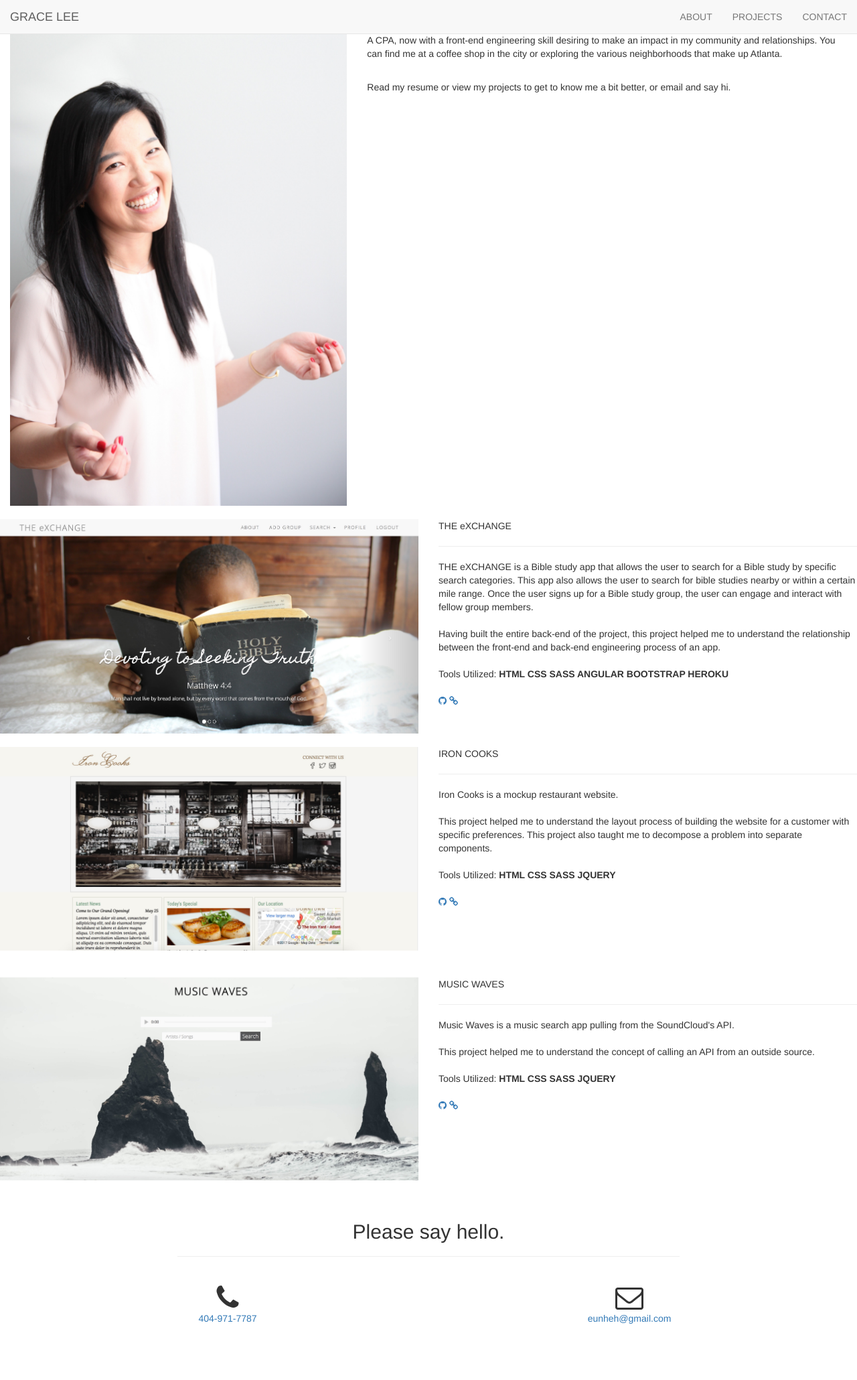
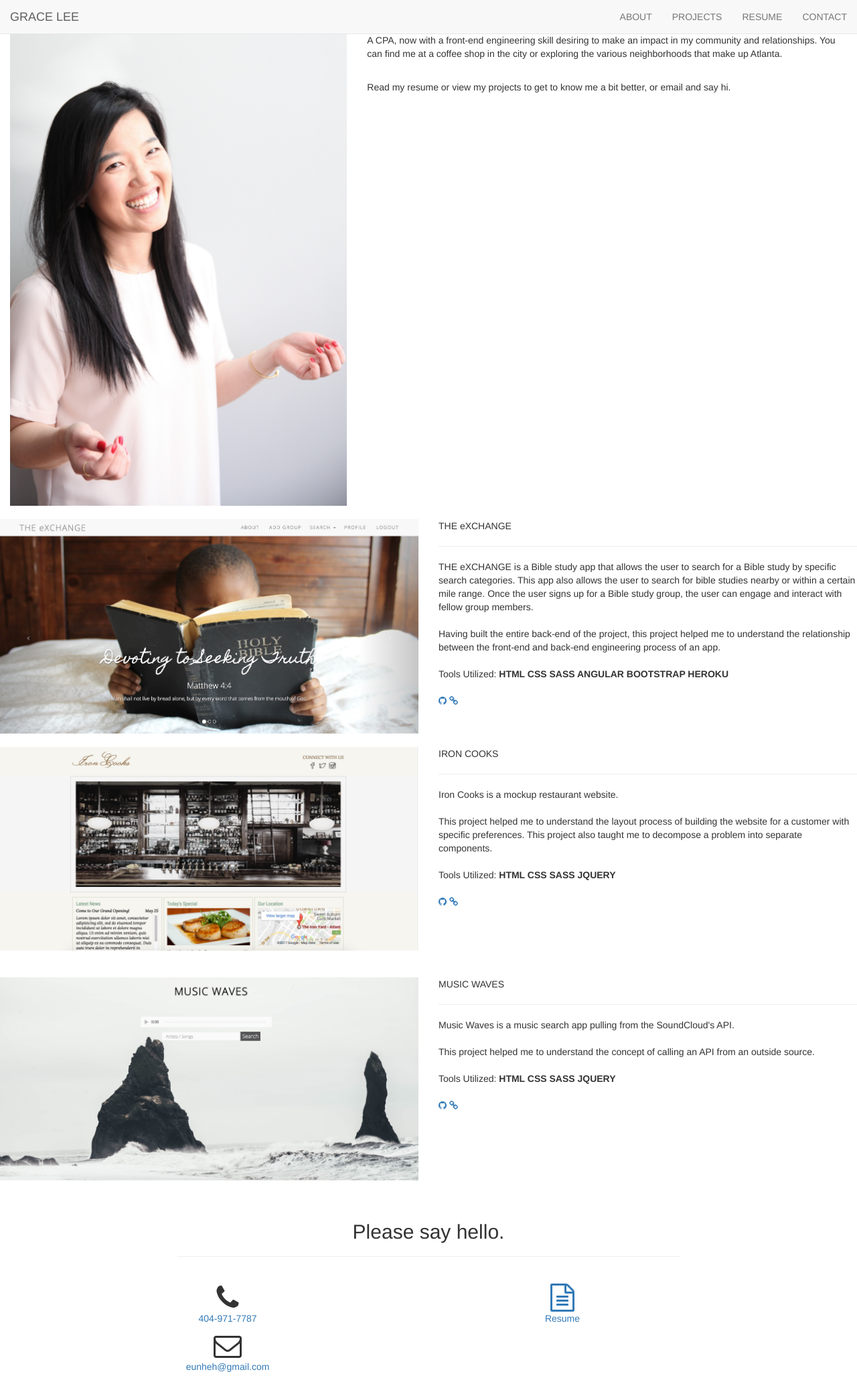
Before and after one commit to eunheh/portfolio, a website with bundled scripts: page app/index.html in a window 1280 px wide. Shown: the whole page at 67% size. Before the commit the page ends 1988 px from the top, so only its background shows below. Built offline with nearby package versions, Linux system fonts and the light colour scheme; files whose address does not match are found by name.

Commit message:
remove app

```diff
--- a/app/index.html
+++ b/app/index.html
@@ -24,7 +24,7 @@
           <ul class="nav navbar-nav navbar-right">
             <li><a class="page-scroll" href="#about">ABOUT</a></li>
             <li><a class="page-scroll" href="#projects">PROJECTS</a></li>
-            <!-- <li><a href="app/images/GraceLee.resume.pdf" target="_blank">RESUME</a></li> -->
+            <li><a href="images/GraceLee.resume.pdf" target="_blank">RESUME</a></li>
             <li><a class="page-scroll" href="#contact">CONTACT</a></li>
           </ul>
         </div>
@@ -163,10 +163,10 @@
             <i class="fa fa-phone fa-3x techI"></i>
             <p><a class="contactstuff" href="tel://14049717787">404-971-7787</a></p>
           </div>
-          <!-- <div class="col-sm-4 text-center contactstuff">
+          <div class="col-sm-4 text-center contactstuff">
             <a class="contactstuff" href="images/GraceLee.resume.pdf" target="_blank"><i class="fa fa-file-text-o fa-3x techI"></i></a>
             <p><a class="contactstuff" href="images/GraceLee.resume.pdf" target="_blank">Resume</a></p>
-          </div> -->
+          </div>
           <div class="col-sm-6 text-center contactstuff">
             <i class="fa fa-envelope-o fa-3x techI"></i>
             <p><a class="contactstuff" href="mailto:eunheh@gmail.com">eunheh@gmail.com</a></p>
```
